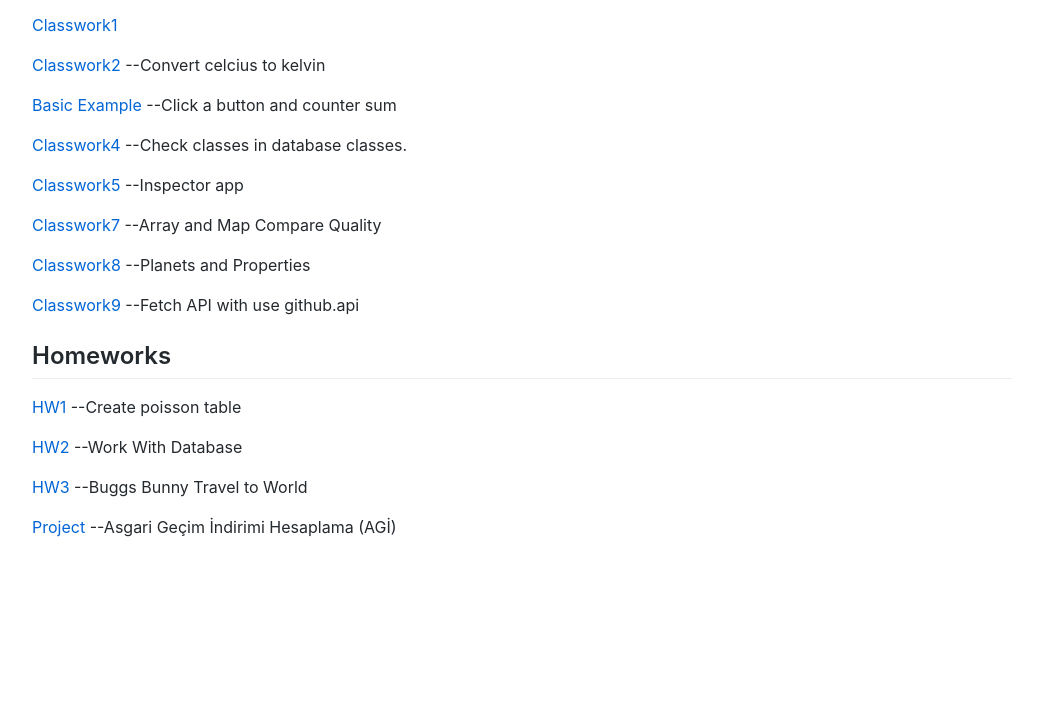
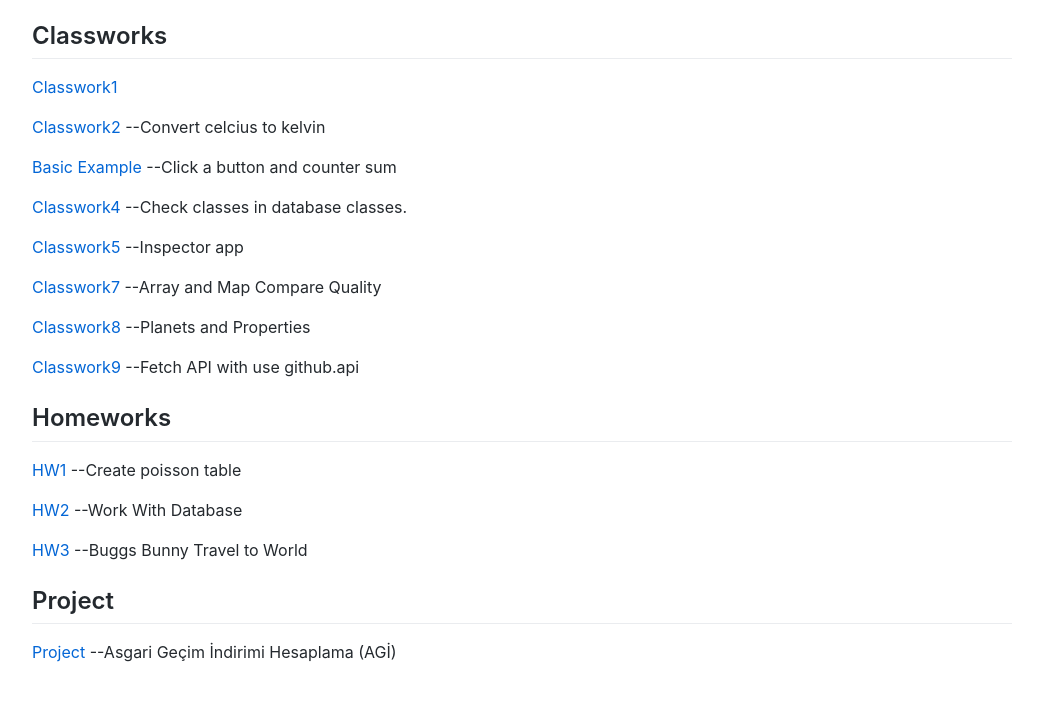
Before and after one commit to bthnbstrk/JS-AdvancedProgramming, a plain HTML site: page index.html in a window 1280 px wide. Shown: the part 73-774 px from the top of the page, without its empty margins (118-1161 px from the left). Drawn offline with Linux system fonts and the light colour scheme; a script that the page names is missing.

Commit message:
Update index.html

```diff
--- a/index.html
+++ b/index.html
@@ -26,6 +26,7 @@
 
       <h2 id="js-advancedprogramming">JS-AdvancedProgramming<a class="anchorjs-link " href="https://bthnbstrk.github.io/JS-AdvancedProgramming/#js-advancedprogramming" aria-label="Anchor" data-anchorjs-icon="" style="font: 1em/1 anchorjs-icons; padding-left: 0.375em;"></a></h2>
 
+	        <h2>Classworks</h2>
 <p><a href="https://bthnbstrk.github.io/JS-AdvancedProgramming/Ex1.html">Classwork1</a></p>
 
 <p><a href="https://bthnbstrk.github.io/JS-AdvancedProgramming/Ex2.html">Classwork2</a>
@@ -62,6 +63,9 @@
 	    <p><a href="https://bthnbstrk.github.io/JS-AdvancedProgramming/HW3.html">HW3</a>
 	    --Buggs Bunny Travel to World </p>
 
+
+	    <h2>Project</h2>
+
       <p><a href="https://bthnbstrk.github.io/JS-AdvancedProgramming/project/index.html">Project</a>
 	    --Asgari Geçim İndirimi Hesaplama (AGİ)</p>
     </div>
```
